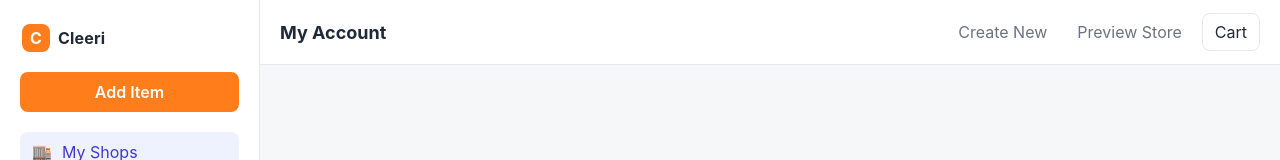
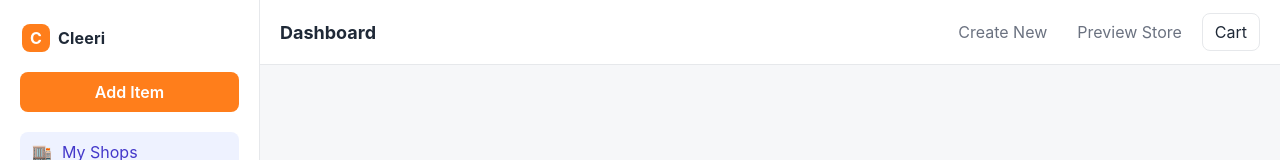
Before and after one commit to Suraj2699/Test-Repo, a Next.js app: page / in a window 1280 px wide. Shown: the top 160 px of the page. Built offline with nearby package versions, Linux system fonts and the light colour scheme.

Commit message:
Make header title dynamic based on route
cgen-6f89bc39521d406294ee7307d2e33dfe

```diff
--- a/components/Header.js
+++ b/components/Header.js
@@ -1,10 +1,21 @@
 import Link from "next/link";
+import { useRouter } from "next/router";
+
+const titles = {
+  "/": "Dashboard",
+  "/orders": "My Orders",
+  "/coupons": "My Coupons",
+  "/earnings": "My Earnings",
+  "/account": "My Account",
+};
 
 export default function Header() {
+  const { pathname } = useRouter();
+  const title = titles[pathname] || "Cleeri";
   return (
     <header className="app-header">
       <div className="header-left">
-        <h1 className="page-title">My Account</h1>
+        <h1 className="page-title">{title}</h1>
       </div>
       <div className="header-actions">
         <Link className="ghost-action" href="/create">Create New</Link>
```
